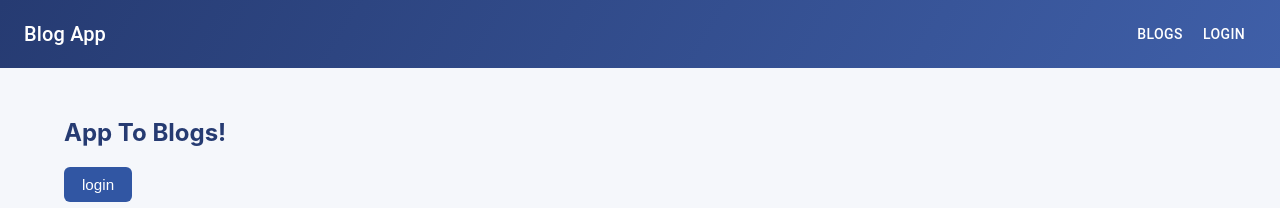
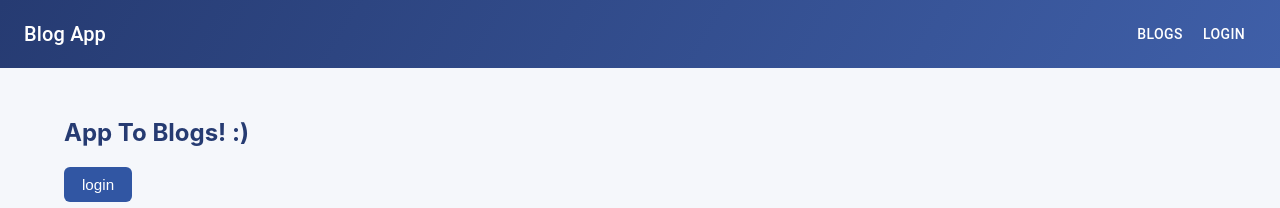
Before and after one commit to Thom4x/blog-app, a React (Vite) app in the folder client/: page /login in a window 1280 px wide. Shown: the top 208 px of the page. Built offline with nearby package versions, Linux system fonts and the light colour scheme; no server answers.

Commit message:
create commit to Open PR mattiluukkainen #skip

```diff
--- a/client/src/components/Login.jsx
+++ b/client/src/components/Login.jsx
@@ -55,7 +55,7 @@ const Login = () => {
     );
     return (
         <div className="login-page">
-            <h2>App To Blogs!</h2>
+            <h2>App To Blogs! :)</h2>
             {loginForm()}
         </div>
     );
```
